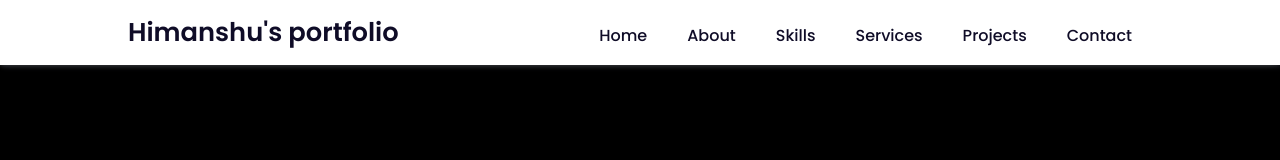
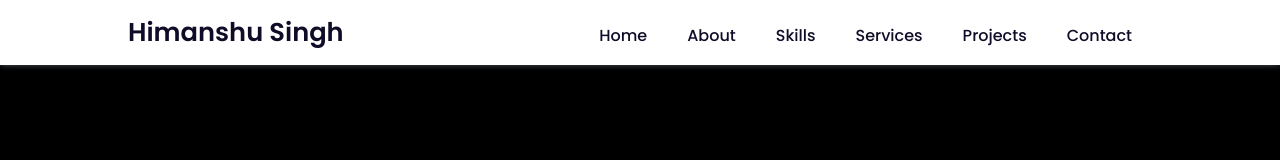
Before and after one commit to himansh025/Portfolio, a plain HTML site: page index.html in a window 1280 px wide. Shown: the top 160 px of the page. Drawn offline with nearby package versions, Linux system fonts and the light colour scheme; a script that the page names is missing.

Commit message:
website logo name change

```diff
--- a/index.html
+++ b/index.html
@@ -18,7 +18,7 @@
 <body>
     <!-- Navbar -->
     <header>
-        <a href="#" class="logo">Himanshu's portfolio</a>
+        <a href="#" class="logo">Himanshu Singh</a>
 
         <div class="bx bx-menu" id="menu-icon"></div>
 
```
